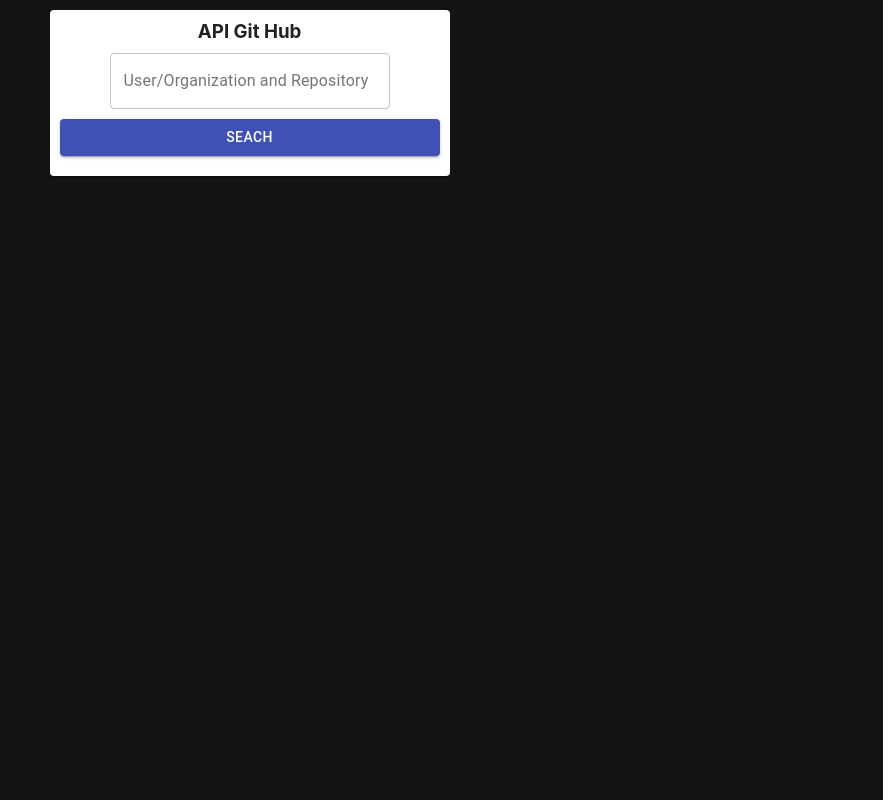
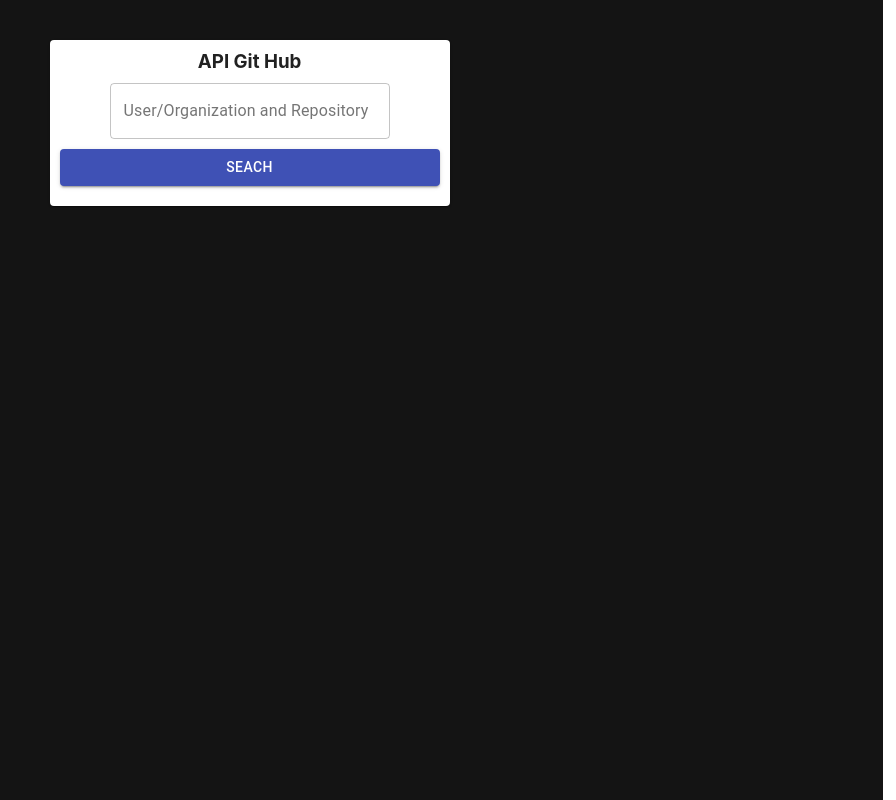
Before and after one commit to Kenzie-Academy-Brasil-Developers/react-atividade-s2-github-card-Brunoro811, a React (Create React App) app: page / in a window 1280 px wide. Shown: the whole page, without its empty margins (384-1280 px from the left). Built offline with nearby package versions, Linux system fonts and the light colour scheme.

Commit message:
fox: finalizado

```diff
--- a/src/App.css
+++ b/src/App.css
@@ -29,3 +29,14 @@
   padding: 10px;
   font-weight: bold;
 }
+.FadeIn {
+  animation: FadeIn 1s linear;
+}
+@keyframes FadeIn {
+  from {
+    opacity: 0;
+  }
+  to {
+    opacity: 1;
+  }
+}
--- a/src/Components/Card/index.jsx
+++ b/src/Components/Card/index.jsx
@@ -8,6 +8,7 @@
     boxSizing: "border-box",
     margin: "0 auto",
     marginBottom: "5px",
+    animation: "FadeIn 1s linear",
   },
   container__row: {
     width: "100%",
@@ -36,7 +37,7 @@
   const classe = useStyle();
 
   return (
-    <Paper className={classe.container}>
+    <Paper className={`${classe.container}`}>
       <Grid className={classe.container__row} item xs={12}>
         <Grid className={classe.col__img} item xs={3}>
           <img
--- a/src/Components/List/index.jsx
+++ b/src/Components/List/index.jsx
@@ -1,9 +1,18 @@
 import "../Font";
 import { Grid } from "@material-ui/core";
 import Card from "../Card";
+import { makeStyles } from "@material-ui/core/styles";
+
+const useStyles = makeStyles((theme) => ({
+  root: {
+    marginTop: "5px",
+  },
+}));
 function List({ arrRepo }) {
+  const classe = useStyles();
+
   return (
-    <Grid container spacing={1}>
+    <Grid container spacing={1} className={classe.root}>
       <Grid item xs={12}>
         {arrRepo.map((element) => (
           <Card key={element.id} element={element} />
--- a/src/Components/Pages/Home.jsx
+++ b/src/Components/Pages/Home.jsx
@@ -10,10 +10,9 @@
 import { useState } from "react";
 
 const useStyles = makeStyles((theme) => ({
-  rootContainer: {
-    display: "flex",
-    flexDirection: "column",
-    gap: "10px",
+  container__alert: {
+    width: "100%",
+    height: "30px",
   },
 }));
 function Home() {
@@ -50,7 +49,12 @@
   return (
     <Grid className={classe.root} container spacing={1}>
       <Grid item xs={12} className={classe.rootContainer}>
-        {error && <p className="alert">Repository not found or private!</p>}
+        <Grid item xs={12} className={classe.container__alert}>
+          {error && (
+            <p className="alert FadeIn">Repository not found or private!</p>
+          )}
+        </Grid>
+
         <Form
           handleSubmit={handleSubmit}
           register={register}
```
